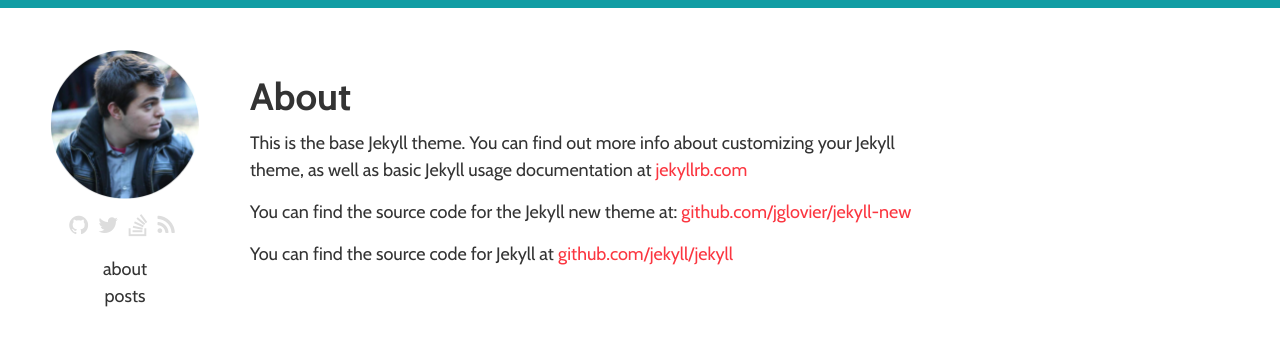
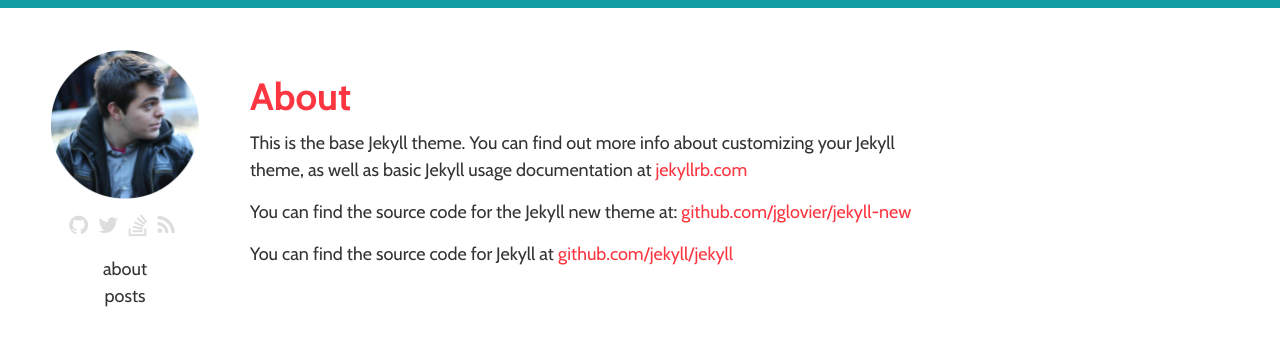
Before and after one commit to csengineer13/dannyrb.com, a Jekyll site: the page built from about.md, in a window 1280 px wide. Shown: the top 346 px of the page. Built offline with Jekyll 4.4.1, drawn with Linux system fonts in a browser that asks for light colours; nearby versions of some CDN libraries.

Commit message:
Changing h1 color on posts

```diff
--- a/_sass/_base.scss
+++ b/_sass/_base.scss
@@ -51,6 +51,7 @@ h1, h2, h3, h4, h5, h6 {
 h1 {
     font-weight: 700;
     font-size: 38px;
+    color: $brand-secondary;
 }
 
 h2 {
```
